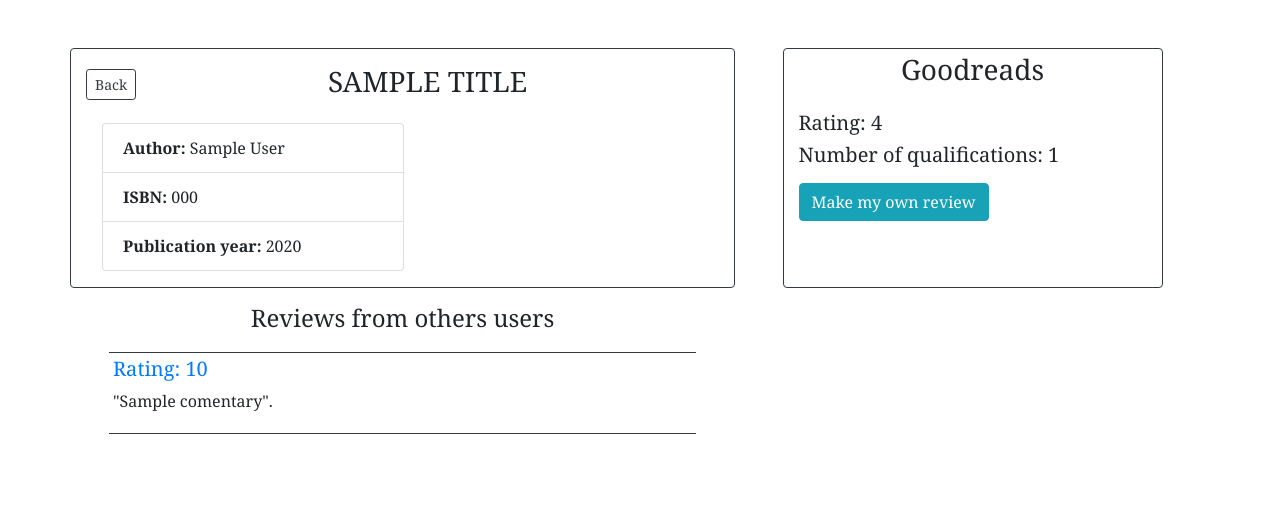
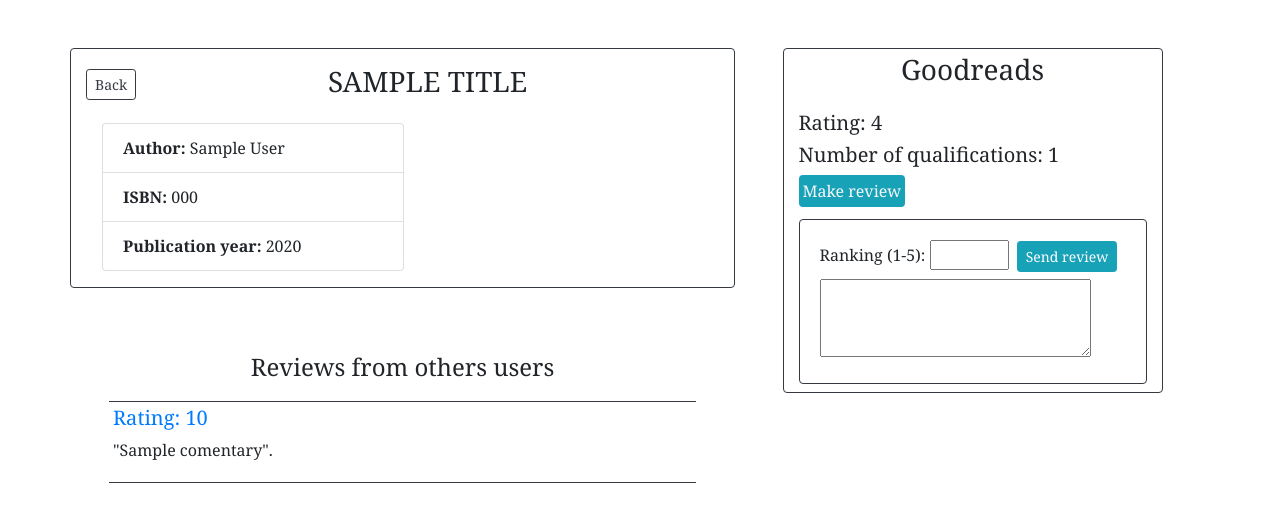
Before and after one commit to Fab-2727/booksFlask, a Flask app: template templates/bookDetails.html in a window 1280 px wide. Shown: the top 522 px of the page. Run offline with Flask 2, Linux system fonts and the light colour scheme; the template is opened without the code that fills it: most values are stand-ins (such as "Sample title", 1, 10 or a date in 2020); some libraries are stand-ins or nearby versions.

Commit message:
Some changes, mostly html

```diff
--- a/templates/bookDetails.html
+++ b/templates/bookDetails.html
@@ -17,7 +17,7 @@
 <body>
     <div class="container mt-5 ">
         <div class="row mt-2">
-            <section class="col-sm-7 border border-dark rounded">
+            <section class="col-sm-7 border border-dark rounded h-25">
                 <header class="text-center mt-3">
                     <div class="float-left mt-1">
                         <a href="{{ url_for('index') }}" class="btn btn-outline-dark btn-sm" role="button"
@@ -38,8 +38,7 @@
                 </header>
                 <h5>Rating: {{ rating }} </h5>
                 <h5>Number of qualifications: {{ countRating }} </h5>
-                <button type="button" class="btn btn-info mt-2" data-toggle="collapse" data-target="#demo"> Make my own
-                    review</button>
+                <label class="p-1 mb-1 bg-info text-light border-0 rounded" for="text-rating">Make review</label>
                 {% with messages = get_flashed_messages() %}
                 {% if messages %}
                 {% for message in messages %}
@@ -49,8 +48,8 @@
                 {% endfor %}
                 {% endif %}
                 {% endwith %}
-                <div id="demo" class="collapse mb-2">
-                    <div class="card-body mt-2 border border-dark">
+
+                    <div class="card-body mt-2 mb-2 border border-dark rounded">
                         <form action="{{ url_for('newReview', oldPath=request.endpoint)}}" class="mb-1" id="review-user"
                             method="POST">
                             <label for="number-rating">Ranking (1-5):</label>
@@ -62,11 +61,11 @@
                         <textarea id="text-rating" required name='text-area' rows="3" cols="25" form="review-user"
                             maxlength="300"></textarea>
                     </div>
-                </div>
+
             </aside>
         </div>
 
-        <div class="row mt-2">
+        <div class="row mt-n5">
             <div class="col-sm-7 mt-2">
                 <header class="text-center">
                     <h4>Reviews from others users</h4>
--- a/templates/main.html
+++ b/templates/main.html
@@ -52,7 +52,7 @@
                 <ul class="list-group mb-2">
                     {% for book in books %}
                     <a href="{{ url_for('bookDetails', isbn=book.isbn)}}" class="list-group-item list-group-item-action text-dark"
-                    style="white-space: pre;"><b>Autor:</b> {{ book.author }} <b>Título:</b> {{ book.title  }} <b>ISBN:</b> {{ book.isbn}}</a>
+                    style="white-space: pre;"><b>Autor:</b> {{ book.author }}       <b>Título:</b> {{ book.title  }}        <b>ISBN:</b> {{ book.isbn}}</a>
                     {% endfor %}
                 </ul>
             </div>
```
Also changed, not shown: 2 other files.
